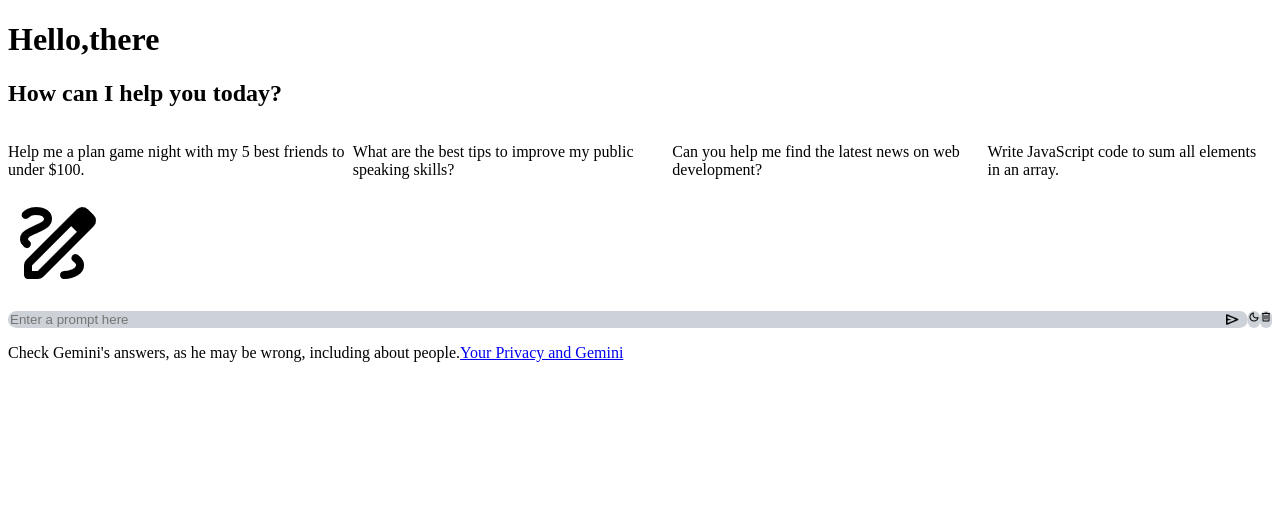
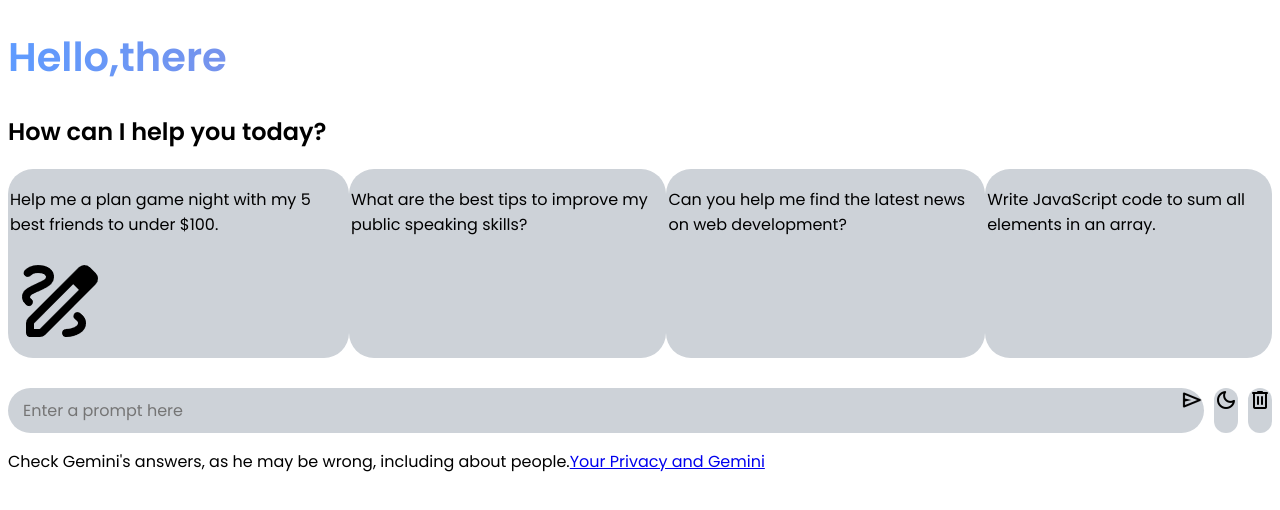
Before and after one commit to ibrahimghellab/Gemini, a website: page index.html in a window 1280 px wide. Drawn offline with nearby package versions, Linux system fonts and the light colour scheme.

Commit message:
Add Poppins font, enhance input styles, and improve layout for better user experience

```diff
--- a/style.css
+++ b/style.css
@@ -1,5 +1,7 @@
+@import url('https://fonts.googleapis.com/css2?family=Poppins:wght@400;500;600&display=swap');
+
 *{
-
+    font-family: "Poppins",sans-serif;
 }
 .propositions{
     display: flex;
@@ -28,6 +30,9 @@
 
 .sendOptions{
     display: flex;
+    gap: 10px;
+    margin-top: 30px;
+
 }
 
 #inputAndSend{
@@ -37,11 +42,17 @@
     display: flex;
     justify-content: space-between;
     flex-wrap: wrap;
+    flex: 99;
 }
 input{
     background: transparent;
     border: 0px;
     flex: 99;
+    border: none;
+    padding: 10px 15px;
+    border-radius: 5px;
+    width: 300px;
+    font-size: 1em;
 }
 #send{
     border: 0px;
@@ -55,4 +66,153 @@
     border: 0px;
     background-color: #cdd2d8;
     border-radius: 100px;
+    flex: 1;
 }
+
+#title{
+font-size: 2.5em;
+    font-weight: bold;
+    background: linear-gradient(90deg, #5e9bff, #ec6f93);
+    background-clip: text;
+    color: transparent;
+
+}
+
+#plan,#news,#tips,#code{
+    border: 2px solid transparent;
+    border-radius: 25px;
+    background-color: #cdd2d8;
+}
+
+/*
+body {
+    background-color: #ffff;
+    color: black;
+    display: flex;
+    flex-direction: column;
+    align-items: center;
+    margin: 0;
+    padding: 20px;
+}
+
+#header {
+    text-align: center;
+    margin-bottom: 30px;
+}
+
+#title {
+
+}
+
+h2 {
+    font-size: 1.2em;
+    color: #a0a0a0;
+    margin-top: -10px;
+    font-weight: normal;
+}
+
+.propositions {
+    display: flex;
+    gap: 20px;
+    margin-top: 20px;
+}
+
+.propositions div {
+    background-color: #2a2a2a;
+    padding: 20px;
+    border-radius: 10px;
+    box-shadow: 0 4px 12px rgba(0, 0, 0, 0.3);
+    width: 220px;
+    text-align: left;
+    position: relative;
+    color: #e0e0e0;
+}
+
+.propositions div p {
+    font-size: 1em;
+    line-height: 1.5;
+}
+
+#plan::after {
+    content: '🎲';
+    font-size: 1.5em;
+    position: absolute;
+    bottom: 15px;
+    right: 15px;
+    color: #a0a0a0;
+}
+
+#tips::after {
+    content: '💡';
+    font-size: 1.5em;
+    position: absolute;
+    bottom: 15px;
+    right: 15px;
+    color: #a0a0a0;
+}
+
+#news::after {
+    content: '🌐';
+    font-size: 1.5em;
+    position: absolute;
+    bottom: 15px;
+    right: 15px;
+    color: #a0a0a0;
+}
+
+#code::after {
+    content: '</>';
+    font-size: 1.5em;
+    position: absolute;
+    bottom: 15px;
+    right: 15px;
+    color: #a0a0a0;
+}
+
+.sendOptions {
+    display: flex;
+    gap: 10px;
+    margin-top: 30px;
+    align-items: center;
+}
+
+#userInput {
+    background-color: #2a2a2a;
+    color: #e0e0e0;
+    border: none;
+    padding: 10px 15px;
+    border-radius: 5px;
+    width: 300px;
+    font-size: 1em;
+}
+
+button {
+    background-color: #2a2a2a;
+    color: #e0e0e0;
+    border: none;
+    padding: 10px;
+    border-radius: 5px;
+    cursor: pointer;
+    font-size: 1em;
+}
+
+button:hover {
+    background-color: #3a3a3a;
+}
+
+p#response {
+    color: #a0a0a0;
+    margin-top: 30px;
+    font-size: 0.9em;
+    text-align: center;
+}
+
+p a {
+    color: #6293ff;
+    text-decoration: none;
+}
+
+p a:hover {
+    text-decoration: underline;
+}
+*/
```
